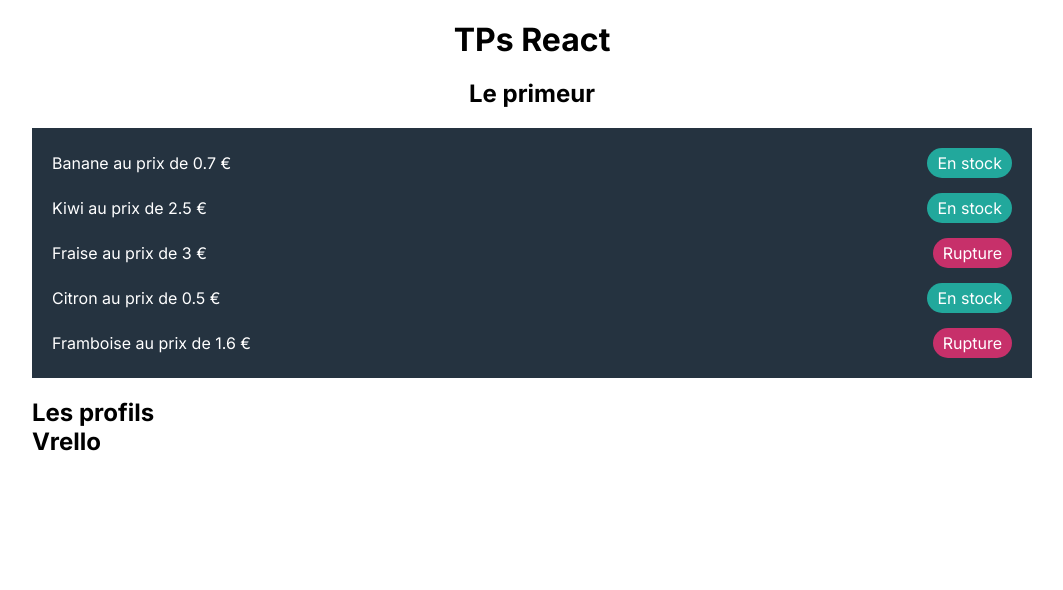
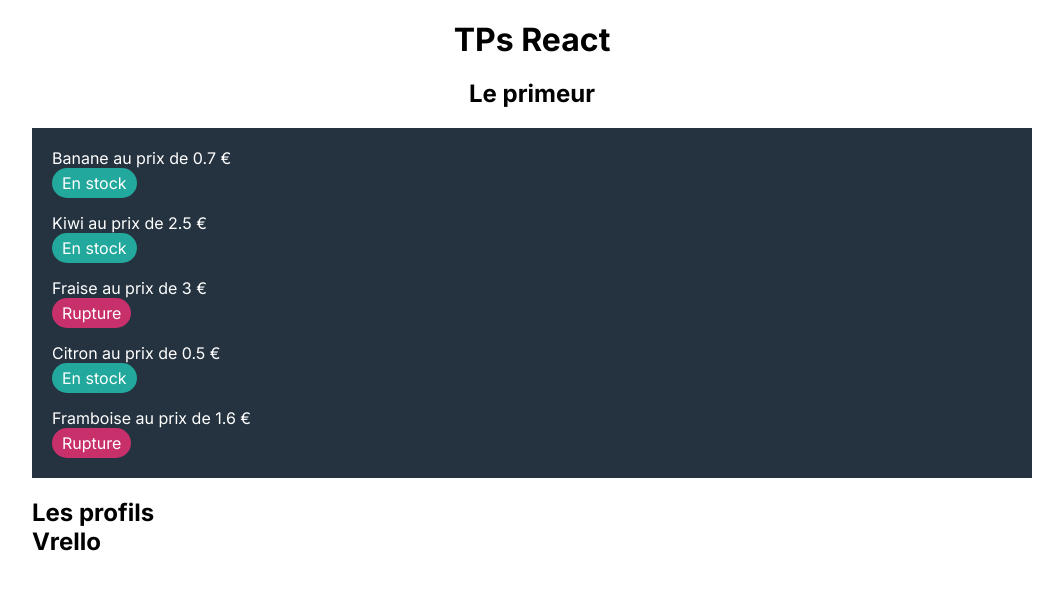
Before and after one commit to cda-chty/react, a React (Vite) app in the folder 03-tp/: page / in a window 1280 px wide. Shown: the top 590 px of the page, without its empty margins (108-1171 px from the left). Built offline with nearby package versions, Linux system fonts and the light colour scheme.

Commit message:
Fix again

```diff
--- a/03-tp/src/greengrocer/Fruit.jsx
+++ b/03-tp/src/greengrocer/Fruit.jsx
@@ -1,6 +1,6 @@
 function Fruit({ fruit }) {
     return (
-        <div className="fruit">
+        <div className="fruit flex">
             <div>
                 {fruit.name} au prix de {fruit.price} €
             </div>
--- a/03-tp/src/index.css
+++ b/03-tp/src/index.css
@@ -30,7 +30,6 @@ body {
 .greengrocer .fruit {
   color: #fff;
   margin: 15px 0;
-  display: flex;
   justify-content: space-between;
   align-items: center;
 }
```
